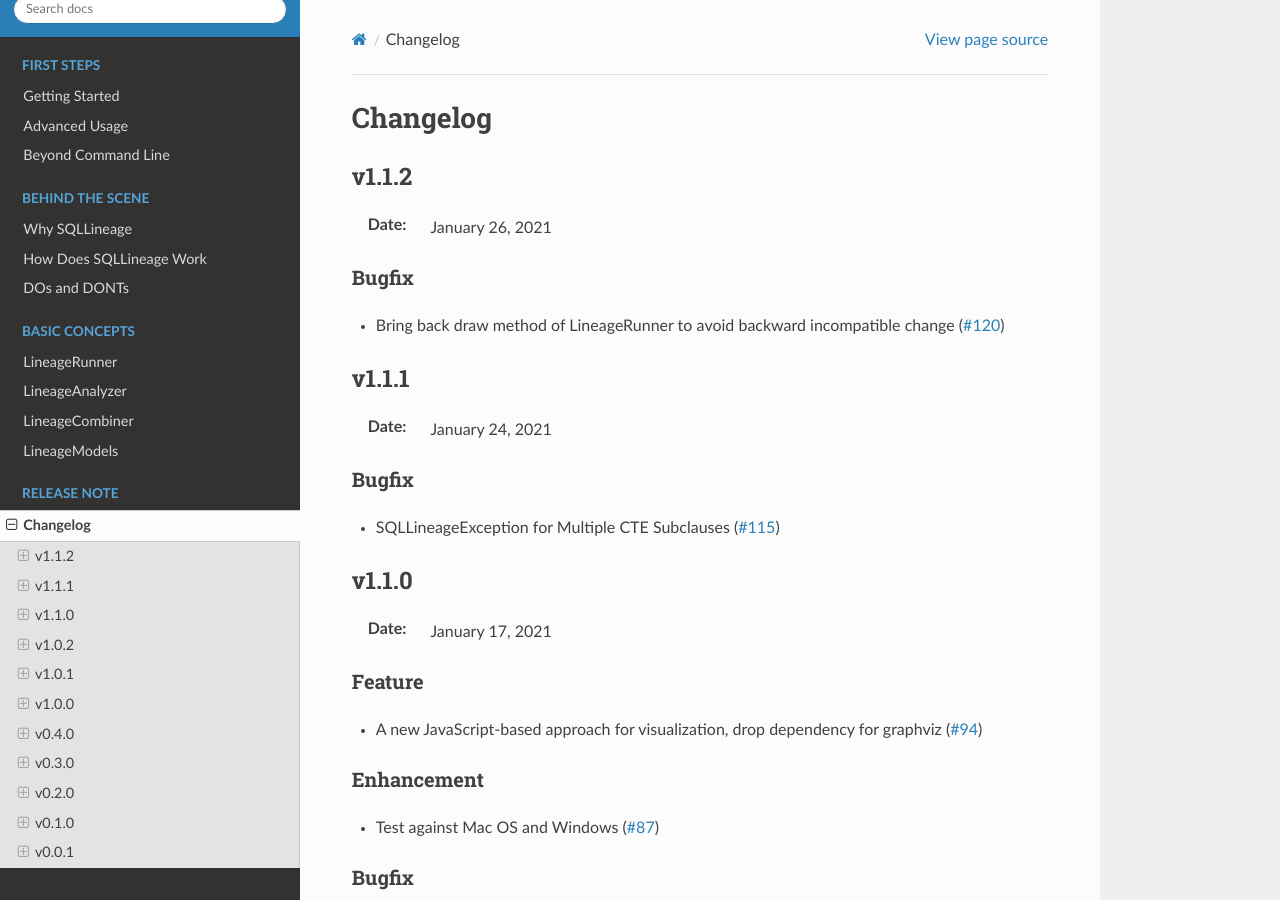
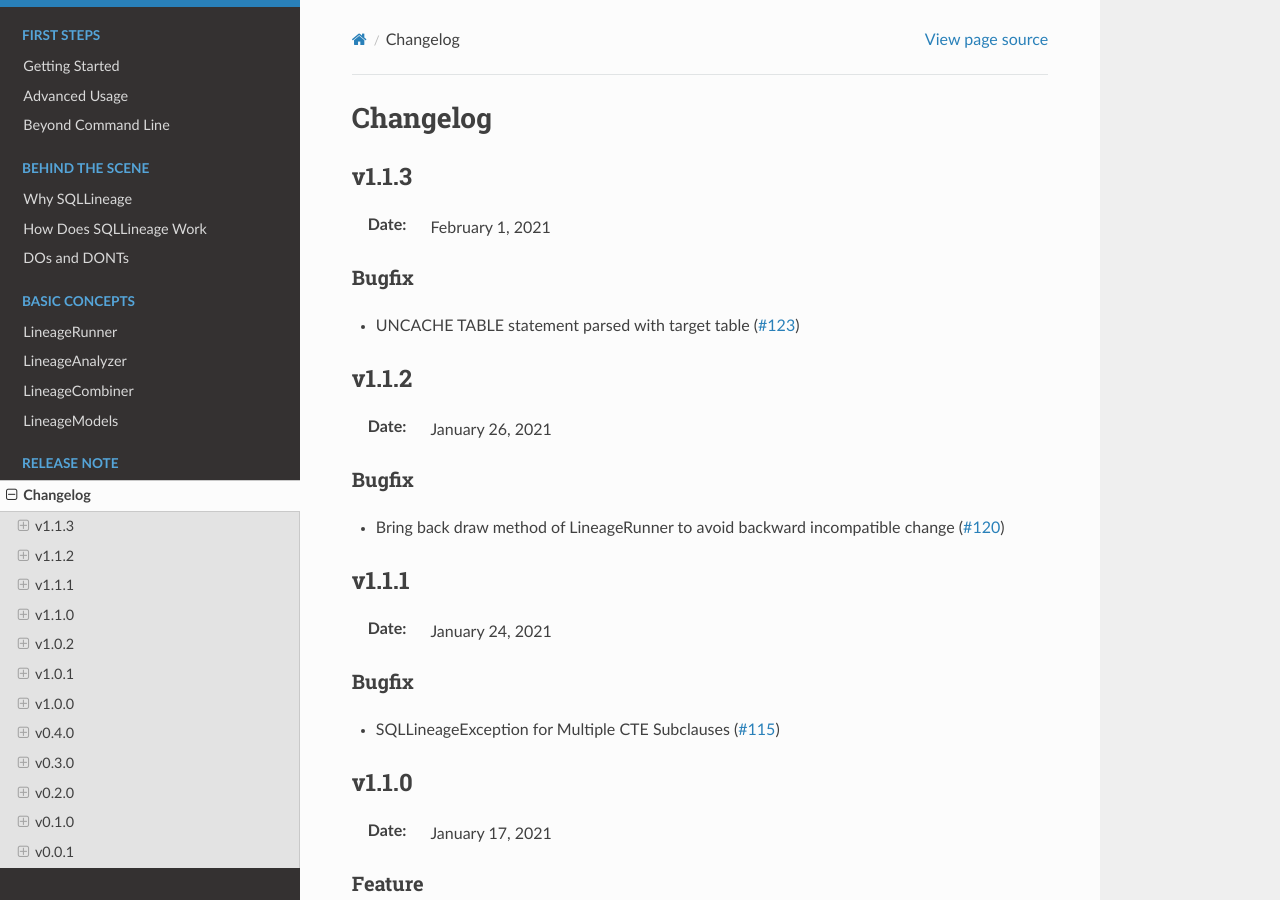
Before and after one commit to reata/sqllineage, a Sphinx documentation site: the page built from docs/release_note/changelog.rst, in a window 1280 px wide and 900 px high. Built offline with Sphinx 7.4.7 and the Read the Docs theme 2.0.0, drawn with Linux system fonts in a browser that asks for light colours.

Commit message:
chore: bump version to 1.1.3

```diff
--- a/docs/release_note/changelog.rst
+++ b/docs/release_note/changelog.rst
@@ -1,6 +1,14 @@
 *********
 Changelog
 *********
+
+v1.1.3
+======
+:Date: February 1, 2021
+
+Bugfix
+-------------
+* UNCACHE TABLE statement parsed with target table (`#123 <https://github.com/reata/sqllineage/issues/123>`_)
 
 v1.1.2
 ======
--- a/sqllineage/__init__.py
+++ b/sqllineage/__init__.py
@@ -1,7 +1,7 @@
 import logging.config
 
 NAME = "sqllineage"
-VERSION = "1.1.2"
+VERSION = "1.1.3"
 DEFAULT_LOGGING = {
     "version": 1,
     "disable_existing_loggers": False,
```
Also changed, not shown: 2 other files.
